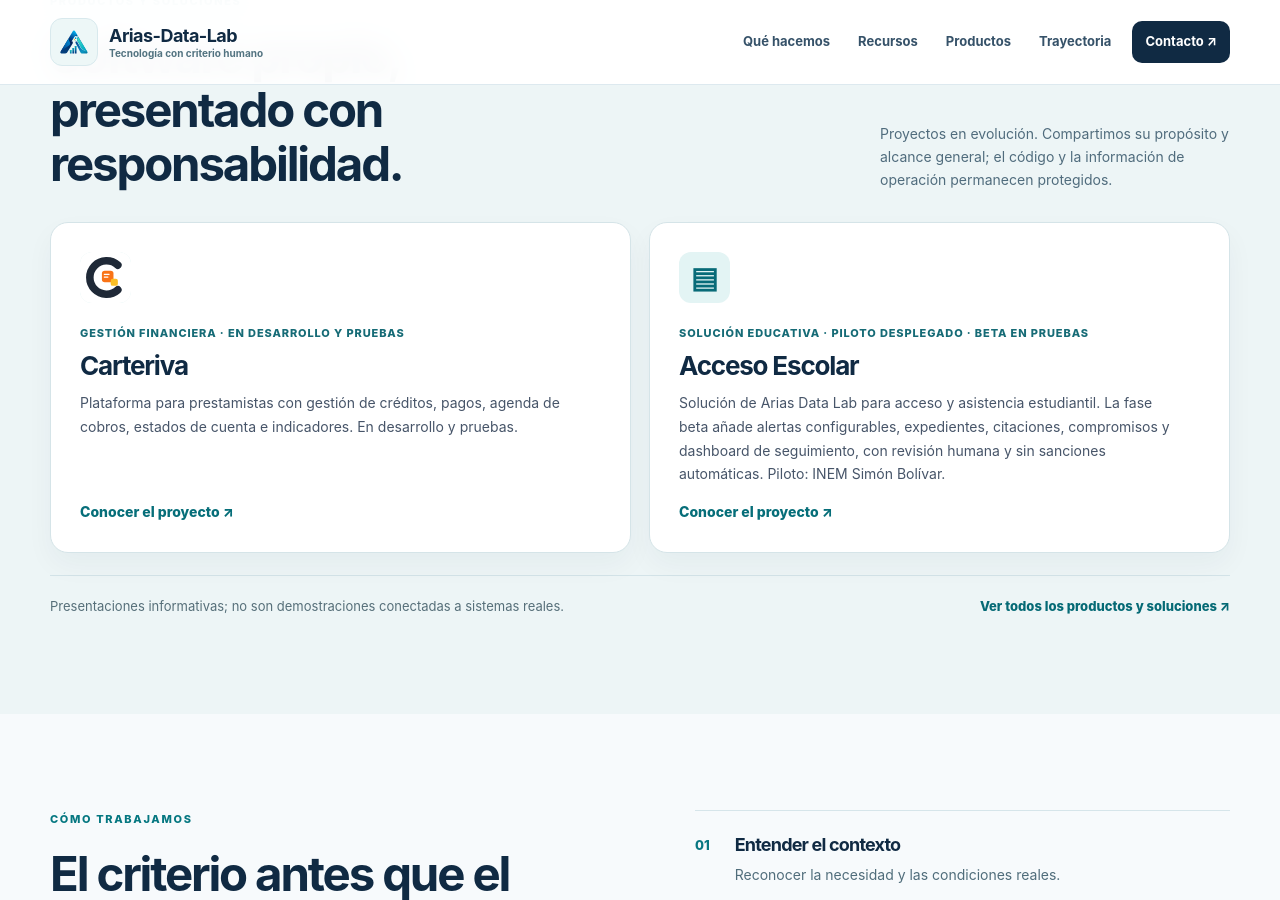
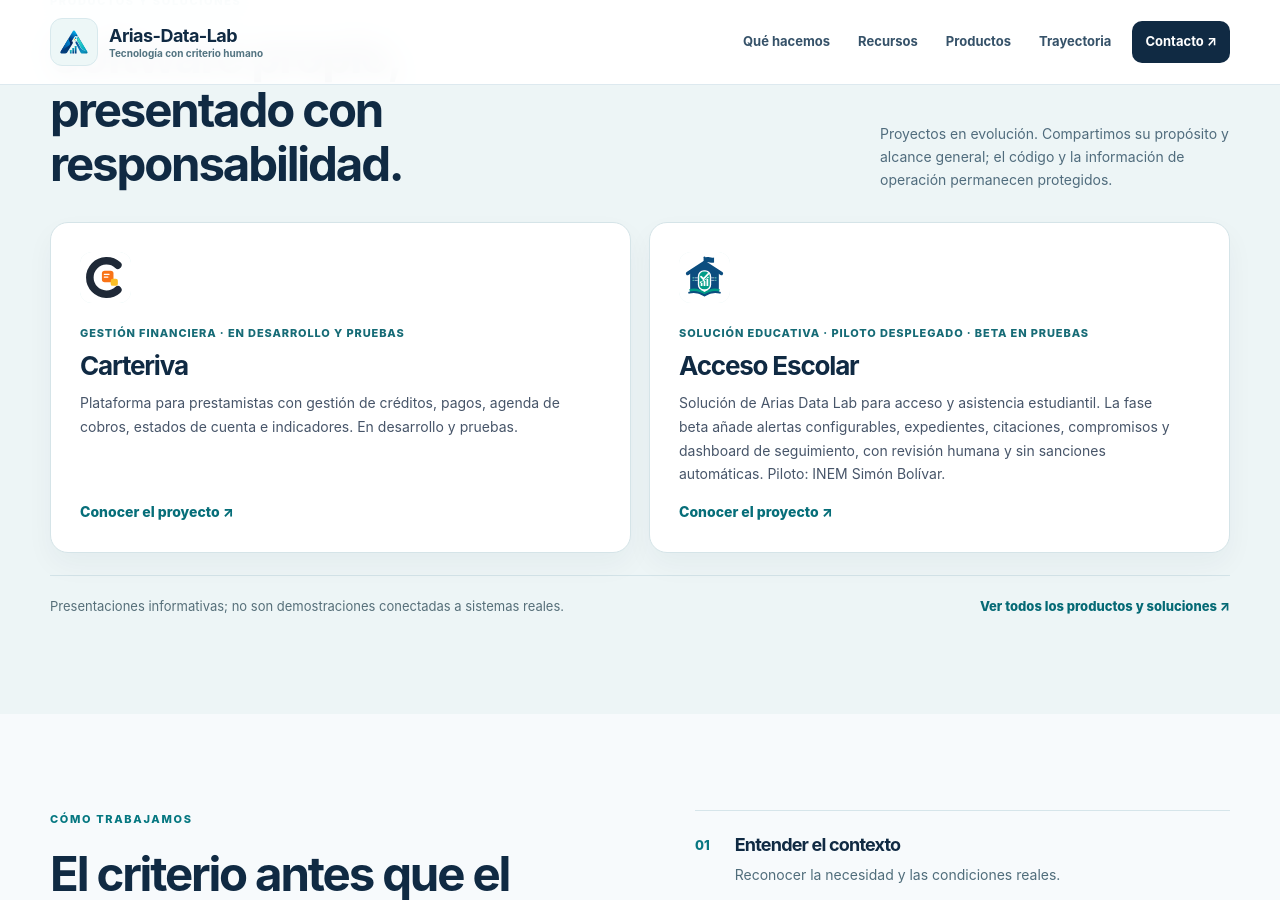
Before and after one commit to ljarias/ljarias.github.io, a Jekyll site: the page index.html, which Jekyll copies as it is, in a window 1280 px wide and 900 px high, scrolled down 2663 px. Built offline with Jekyll 4.4.1, drawn with Linux system fonts in a browser that asks for light colours.

Commit message:
feat(portal): actualizar tarjeta de Acceso Escolar con nueva identidad

```diff
--- a/index.html
+++ b/index.html
@@ -56,7 +56,7 @@
 <div class="section-head"><div><p class="eyebrow dark">PRODUCTOS Y SOLUCIONES</p><h2 id="products-title">Software propio, presentado con responsabilidad.</h2></div><p>Proyectos en evolución. Compartimos su propósito y alcance general; el código y la información de operación permanecen protegidos.</p></div>
 <div class="products-showcase-grid">
 <article class="product-teaser"><div class="product-teaser-icon"><img src="arias-data-lab/productos/assets/carteriva-4a-simbolo.svg" alt="Logo de Carteriva" width="51" height="51" style="border-radius:12px"></div><span class="teaser-label">GESTIÓN FINANCIERA · EN DESARROLLO Y PRUEBAS</span><h3>Carteriva</h3><p>Plataforma para prestamistas con gestión de créditos, pagos, agenda de cobros, estados de cuenta e indicadores. En desarrollo y pruebas.</p><a href="arias-data-lab/productos/prestamos-saas.html">Conocer el proyecto <span aria-hidden="true">↗</span></a></article>
-<article class="product-teaser"><div class="product-teaser-icon" aria-hidden="true">▤</div><span class="teaser-label">SOLUCIÓN EDUCATIVA · PILOTO DESPLEGADO · BETA EN PRUEBAS</span><h3>Acceso Escolar</h3><p>Solución de Arias Data Lab para acceso y asistencia estudiantil. La fase beta añade alertas configurables, expedientes, citaciones, compromisos y dashboard de seguimiento, con revisión humana y sin sanciones automáticas. Piloto: INEM Simón Bolívar.</p><a href="arias-data-lab/productos/acceso-escolar-inem.html">Conocer el proyecto <span aria-hidden="true">↗</span></a></article>
+<article class="product-teaser"><div class="product-teaser-icon"><img src="arias-data-lab/productos/assets/acceso-escolar-mark.svg" alt="Acceso Escolar" width="51" height="51" style="border-radius:12px"></div><span class="teaser-label">SOLUCIÓN EDUCATIVA · PILOTO DESPLEGADO · BETA EN PRUEBAS</span><h3>Acceso Escolar</h3><p>Solución de Arias Data Lab para acceso y asistencia estudiantil. La fase beta añade alertas configurables, expedientes, citaciones, compromisos y dashboard de seguimiento, con revisión humana y sin sanciones automáticas. Piloto: INEM Simón Bolívar.</p><a href="arias-data-lab/productos/acceso-escolar-inem.html">Conocer el proyecto <span aria-hidden="true">↗</span></a></article>
 </div>
 <div class="products-showcase-tail"><span>Presentaciones informativas; no son demostraciones conectadas a sistemas reales.</span><a href="arias-data-lab/productos/">Ver todos los productos y soluciones ↗</a></div>
 </div></section>
```
